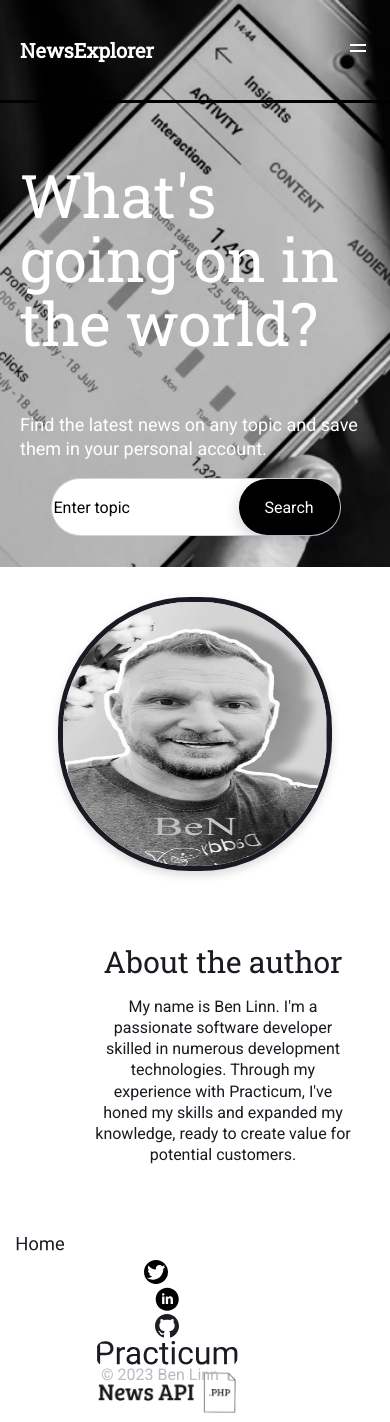
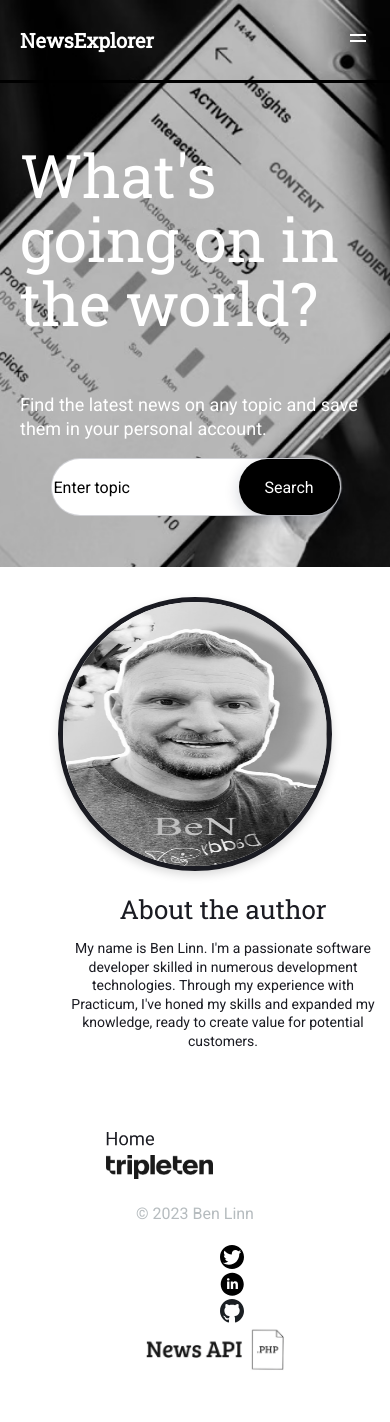
Before and after one commit to blinn26/project-name-frontend, a React (Create React App) app: page / in a window 390 px wide. Built offline with nearby package versions, Linux system fonts and the light colour scheme; no server answers.

Commit message:
tutor session

```diff
--- a/src/components/About/About.css
+++ b/src/components/About/About.css
@@ -42,17 +42,15 @@
   cursor: pointer;
 }
 
-@media (max-width: 768px) {
+@media (min-width: 768px) and (max-width: 1439px) {
   .about {
-    flex-direction: column;
-    align-items: center;
     padding: 30px;
   }
 
   .about__image {
-    width: 264px;
-    height: 264px;
-    border-radius: 132px;
+    width: 232px;
+    height: 232px;
+    border-radius: 200px;
   }
 
   .about__text-container {
@@ -70,11 +68,24 @@
   }
 }
 
-@media (max-width: 320px) {
+@media (min-width: 320px) and (max-width: 767px) {
+  .about {
+    padding: 30px;
+    flex-direction: column;
+    align-items: center;
+    justify-content: center;
+  }
+
   .about__image {
-    width: 150px;
-    height: 150px;
-    border-radius: 1000px;
+    width: 264px;
+    height: 264px;
+    border-radius: 200px;
+  }
+
+  .about__text-container {
+    width: 100%;
+    text-align: center;
+    margin-top: 20px;
   }
 
   .about__title {
--- a/src/components/Footer/Footer.css
+++ b/src/components/Footer/Footer.css
@@ -31,7 +31,7 @@
 
 .footer__icon,
 .footer__home-icon,
-.footer__practicum-icon,
+.footer__tripleten-icon,
 .footer__icon-twitter {
   height: 24px;
   margin-right: 40px;
@@ -63,78 +63,47 @@
   cursor: pointer;
 }
 
-@media only screen and (max-width: 767px) {
+@media only screen and (min-width: 320px) and (max-width: 767px) {
   .footer {
-    max-width: 320px;
-    height: 176px;
-    flex-direction: column-reverse;
-    padding: 0 16px;
+    flex-direction: column;
+    align-items: flex-start;
+    justify-content: space-between;
+  }
+
+  .footer__links {
+    order: 2;
+    align-self: flex-end;
+    flex-direction: column;
+    align-items: flex-end;
   }
 
   .footer__copyright {
-    width: 288px;
-    margin: 38px 0 22px 0;
-    text-align: center;
+    order: 1;
+    align-self: center;
   }
 
-  .footer__links {
-    height: 74px;
-    flex-direction: column;
-    justify-content: space-between;
-    margin: 20px 0;
-  }
+  /* Styles for screens from 320px to 767px */
+  @media only screen and (min-width: 320px) and (max-width: 767px) {
+    .footer {
+      flex-direction: column;
+      align-items: center;
+    }
 
-  .footer__button {
-    width: 100%;
-  }
+    .footer__left-icons {
+      order: 1;
+      align-self: flex-start;
+    }
 
-  .footer__icon,
-  .footer__home-icon,
-  .footer__practicum-icon,
-  .footer__api-icon {
-    margin-right: 18px;
+    .footer__copyright {
+      order: 2;
+      align-self: center;
+      width: 100%;
+      text-align: center;
+    }
+
+    .footer__links {
+      order: 3;
+      align-self: flex-end;
+    }
   }
 }
-
-@media only screen and (max-width: 320px) {
-  .footer {
-    width: 100%;
-    padding: 10px;
-    display: flex;
-    flex-direction: column-reverse;
-    align-items: center;
-  }
-
-  .footer__copyright {
-    width: 100%;
-    text-align: center;
-    margin: 10px 0;
-    font-size: 12px;
-  }
-
-  .footer__links {
-    display: flex;
-    flex-direction: row;
-    justify-content: space-between;
-    flex-wrap: wrap;
-    width: 100%;
-    margin: 10px 0;
-  }
-
-  .footer__button {
-    flex: 1 1 auto;
-    margin: 0 2px;
-  }
-
-  .footer__icon,
-  .footer__home-icon,
-  .footer__practicum-icon,
-  .footer__api-icon {
-    height: 16px;
-    margin-right: 0;
-  }
-
-  .footer__home-icon {
-    width: 30px;
-  }
-}
--- a/src/components/Footer/Footer.js
+++ b/src/components/Footer/Footer.js
@@ -4,7 +4,7 @@ import './Footer.css';
 import github from '../images/github.svg';
 import linkedIn from '../images/linkedin.svg';
 import twitter from '../images/twitter.svg';
-import practicum from '../images/Войти.svg';
+import tripleten from '../images/tripleten.png';
 import home from '../images/home.svg';
 import apiLogo from '../images/news.jpeg';
 
@@ -15,10 +15,7 @@ const Footer = () => {
 
   return (
     <footer className='footer'>
-      <div className='footer__left'>
-        <p className='footer__copyright'>© 2023 Ben Linn</p>
-      </div>
-      <div className='footer__links'>
+      <div className='footer__left-icons'>
         <Link
           to='/'
           className='footer__button footer__home-button'>
@@ -28,6 +25,18 @@ const Footer = () => {
             className='footer__home-icon'
           />
         </Link>
+        <button
+          onClick={() => handleNavigation('https://practicum.com')}
+          className='footer__button'>
+          <img
+            alt='TripleTen logo'
+            src={tripleten}
+            className='footer__tripleten-icon'
+          />
+        </button>
+      </div>
+      <div className='footer__copyright'>© 2023 Ben Linn</div>
+      <div className='footer__links'>
         <button
           onClick={() => handleNavigation('https://twitter.com/createdbyben26')}
           className='footer__button'>
@@ -56,15 +65,6 @@ const Footer = () => {
           />
         </button>
         <button
-          onClick={() => handleNavigation('https://practicum.com')}
-          className='footer__button'>
-          <img
-            alt='Practicum logo'
-            src={practicum}
-            className='footer__practicum-icon'
-          />
-        </button>
-        <button
           onClick={() => handleNavigation('https://newsapi.org')}
           className='footer__button footer__api-button'>
           <img
--- a/src/components/Navigation/Navigation.css
+++ b/src/components/Navigation/Navigation.css
@@ -106,21 +106,13 @@
 
 .navigation__home-link-underline {
   height: 3px;
-  background-color: grey;
   position: absolute;
-  bottom: 10px;
-  left: 50%;
+  bottom: -2px;
+  left: 55%;
   transform: translateX(-50%);
 }
 
-.navigation__saved-news-link-underline {
-  height: 3px;
-  background-color: grey;
-  position: absolute;
-  bottom: -3px;
-  left: 50%;
-  transform: translateX(-50%);
-}
+
 
 .navigation[data-theme='dark'] .navigation__home-link-underline {
   width: 68px;
@@ -129,12 +121,17 @@
 }
 
 .navigation[data-theme='light'] .navigation__home-link-underline {
-  background-color: transparent;
+  background-color: red;
 }
 
 .navigation__saved-news-link-underline {
-  width: 178px;
-  margin-bottom: -27px;
+  width: 160px;
+  height: 3px;
+  background-color: grey;
+  position: absolute;
+  bottom: -40px;
+  left: 50%;
+  transform: translateX(-50%);
 }
 
 .navigation__button.signIn {
@@ -172,81 +169,83 @@
   display: none;
 }
 
-@media only screen and (max-width: 768px) {
-  .navigation {
-    padding: 10px 20px;
+
+
+/* Small devices (phones) */
+@media only screen and (min-width: 320px) and (max-width: 767px) {
+
+  .navigation[data-theme='dark'].page__wrapper:after {
+    content: '';
+    background: rgba(0, 0, 0, 0.5);
+    width: 100vw;
+    height: 100vh;
+    position: fixed;
+    top: 0;
+    left: 0;
   }
 
-  .navigation__wrapper {
-    gap: 20px;
+  .navigation[data-theme='dark'].navigation {
+    position: relative;
+    background: transparent;
+    z-index: 1;
+    padding: 0 20px;
   }
 
-  .navigation__home-link,
-  .navigation[data-theme='light'] .navigation__home-link-text {
-    font-size: 16px;
-  }
-
-  .navigation__saved-news-link,
-  .navigation[data-theme='light'] .navigation__saved-news-link {
-    font-size: 16px;
-  }
-
-  .navigation__button.signIn {
-    width: 100px;
-    padding: 8px;
-
-  }
-
-  .navigation__user {
-    width: 60px;
-    padding: 8px;
-  }
-
-  .navigation__home-link-underline,
-  .navigation__saved-news-link-underline {
-    width: 50px;
-
-  }
-
-
-}
-
-/* Add your media query for 320 */
-
-@media only screen and (max-width: 420px) {
-  .navigation {
-    padding: 10px 20px;
-    position: relative;
+  .navigation[data-theme='dark'].navigation.navigation_mobile {
+    background-color: black;
   }
 
   .navigation__wrapper {
     display: none;
-    /*This is temporarily*/
+
   }
 
-  .show__menu {
+  .navigation[data-theme='dark'].show__menu {
     display: flex;
     flex-direction: column;
     width: 100vw;
     bottom: -116px;
+    top: 1;
     left: 0;
     position: absolute;
     background-color: black;
     padding-left: 20px;
     padding-bottom: 20px;
     align-items: flex-start;
+    top: 0px;
+  }
+
+  .navigation__wrapper.show__menu {
+    position: absolute;
+    top: 81px;
+    left: 0;
+    width: 100vw;
+    background: black;
+    flex-direction: column;
+    display: block;
+    padding-bottom: 20px;
   }
 
   .navigation__hamburger-menu {
     display: block;
   }
 
+  .navigation[data-theme='light'].navigation__hamburger-menu {
+    color: black;
+  }
+
   .navigation__button.signIn {
     width: 90%;
-
   }
 
   .navigation__home-link-underline {
     display: none;
   }
+
+  .navigation__home-link {
+    display: flex;
+    padding: 0 20px;
+  }
+
+
 }
--- a/src/components/Navigation/Navigation.js
+++ b/src/components/Navigation/Navigation.js
@@ -11,7 +11,7 @@ const Navigation = ({ isLoggedIn, handleLogOut, handleModalOpen, themeChange })
   const showMenu = () => setMenu(!menuVisible);
   return (
     <nav
-      className='navigation'
+      className={`navigation ${menuVisible ? 'navigation_mobile' : ''}`}
       data-theme={themeChange}>
       <div className='navigation__logo'>
         <p className='navigation__logo-text'>NewsExplorer</p>
```
Also changed, not shown: src/components/images/tripleten.png (added).
